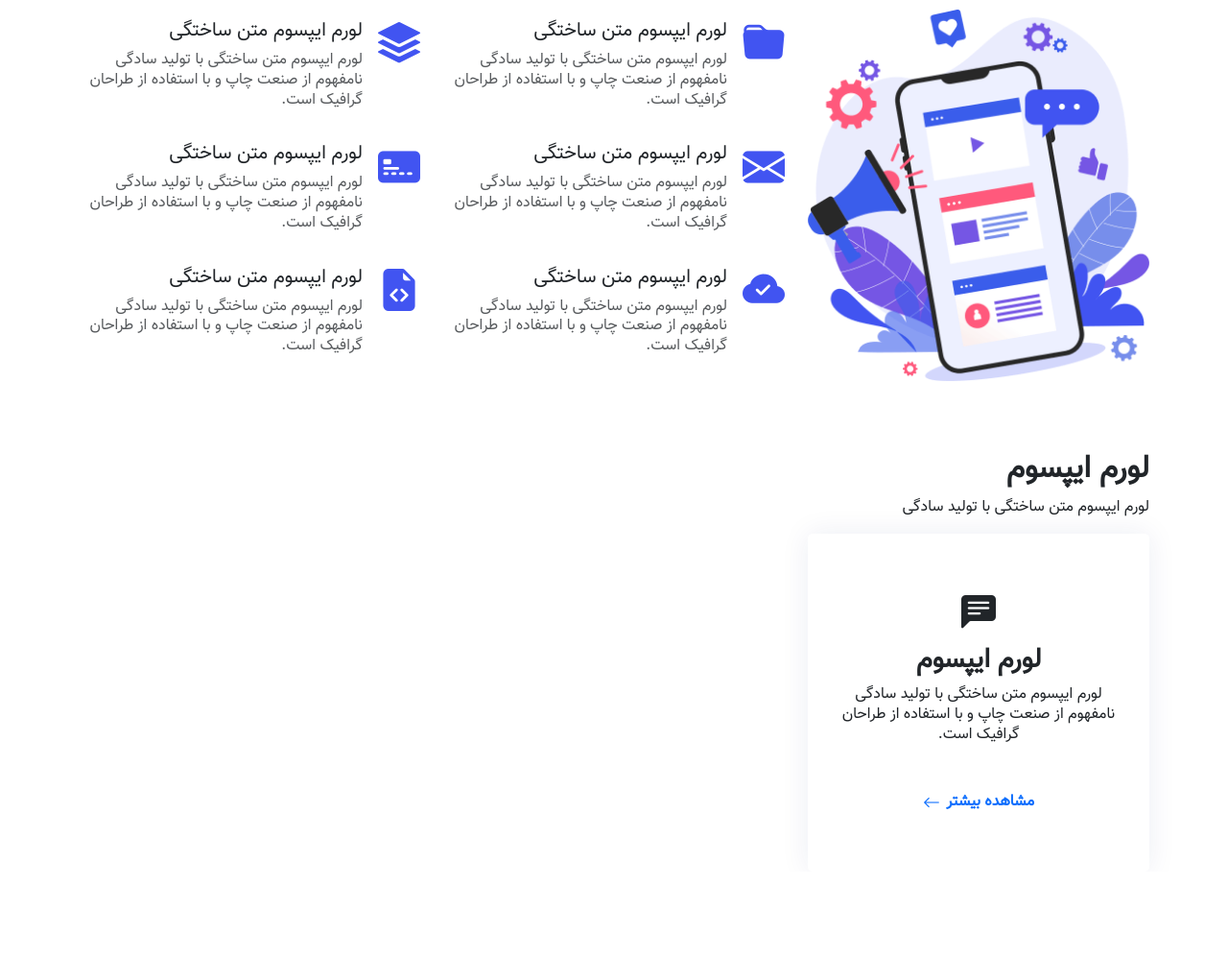
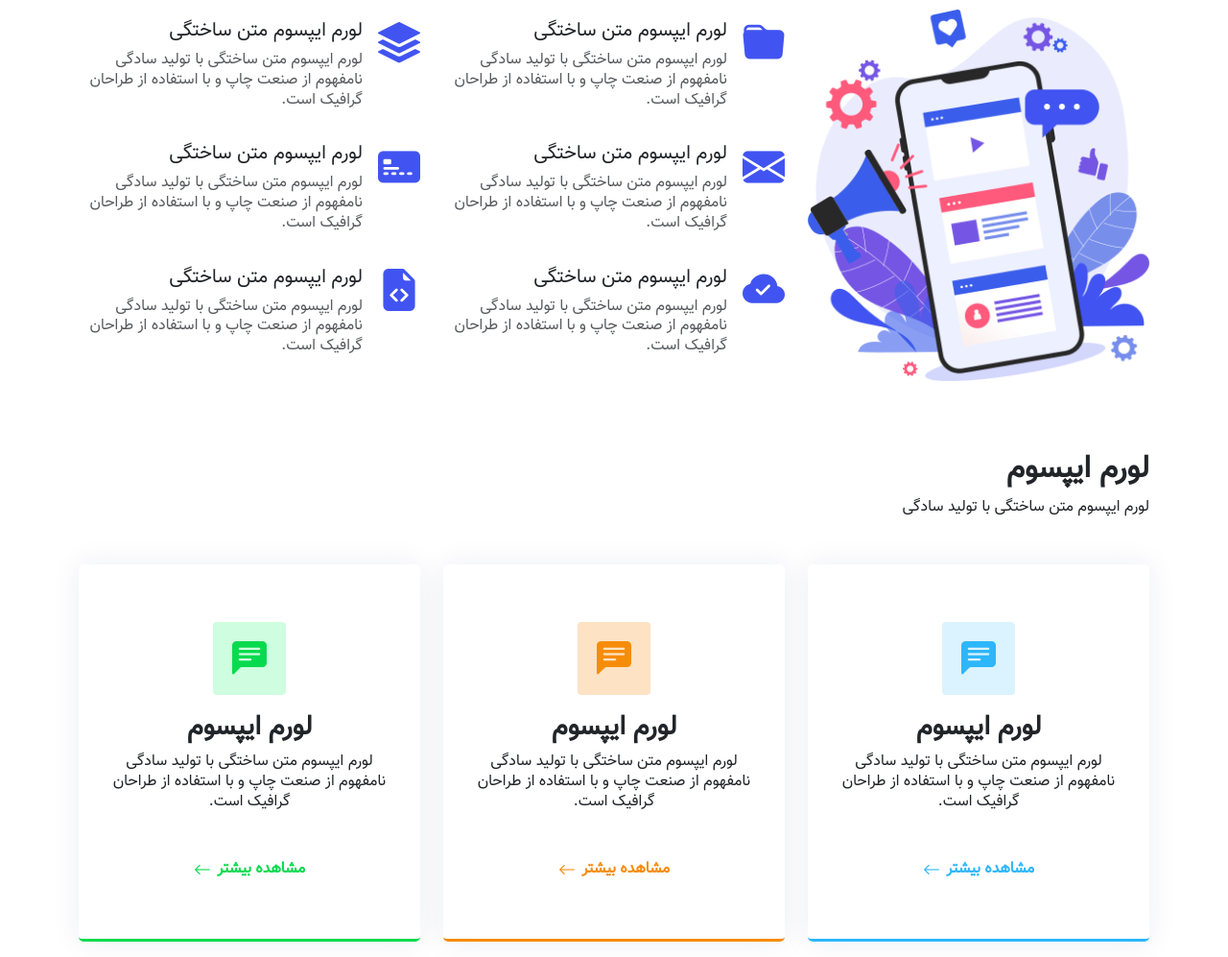
Before and after one commit to MasuMa6410/First-Video-Project, a plain HTML site: page index.html in a window 1280 px wide. Shown: the part 2331-3328 px from the top of the page at 96% size. Before the commit the page ends 3239 px from the top, so only its background shows below. Drawn offline with nearby package versions, Linux system fonts and the light colour scheme; a script that the page names is missing.

Commit message:
Ninth commit for the ninth video is added.

```diff
--- a/Styles/style.css
+++ b/Styles/style.css
@@ -114,10 +114,15 @@ p {
   padding: 60px 30px;
   text-align: center;
   border-radius: 5px;
+  transition: all 0.3s;
 }
 
-.services .service-box i {
+.services .service-box .icon {
   font-size: 36px;
+  padding: 20px;
+  line-height: 0;
+  display: inline-block;
+  border-radius: 4px;
 }
 
 .services .service-box .read-more {
@@ -132,3 +137,87 @@ p {
   line-height: 0;
   margin-right: 0.4rem;
 }
+
+/* Service-box-blue */
+
+.services .service-box.blue {
+  border-bottom: 3px solid #2db6fa;
+}
+
+.services .service-box.blue .icon {
+  color: #2db6fa;
+  background-color: #dbf3fe;
+}
+
+.services .service-box.blue .read-more {
+  color: #2db6fa;
+}
+
+.services .service-box.blue:hover {
+  background-color: #2db6fa;
+  color: #fff;
+}
+
+.services .service-box:hover .read-more {
+  color: #fff;
+}
+
+.services .service-box:hover .icon {
+  background-color: #fff;
+}
+
+/* Service-box-orange */
+
+.services .service-box.orange {
+  border-bottom: 3px solid #f68c09;
+}
+
+.services .service-box.orange .icon {
+  color: #f68c09;
+  background-color: #fde3c4;
+}
+
+.services .service-box.orange .read-more {
+  color: #f68c09;
+}
+
+.services .service-box.orange:hover {
+  background-color: #f68c09;
+  color: #fff;
+}
+
+.services .service-box:hover .read-more {
+  color: #fff;
+}
+
+.services .service-box:hover .icon {
+  background-color: #fff;
+}
+
+/* Service-b-x-green */
+
+.services .service-box.green {
+  border-bottom: 3px solid #08da4e;
+}
+
+.services .service-box.green .icon {
+  color: #08da4e;
+  background-color: #cffddf;
+}
+
+.services .service-box.green .read-more {
+  color: #08da4e;
+}
+
+.services .service-box.green:hover {
+  background-color: #08da4e;
+  color: #fff;
+}
+
+.services .service-box:hover .read-more {
+  color: #fff;
+}
+
+.services .service-box:hover .icon {
+  background-color: #fff;
+}
--- a/index.html
+++ b/index.html
@@ -354,11 +354,39 @@
           <h2 class="fw-bold">لورم ایپسوم</h2>
           <p>لورم ایپسوم متن ساختگی با تولید سادگی</p>
         </div>
-        <div class="row">
+        <div class="row gy-3 my-3">
           <div class="col-md-6 col-lg-4">
             <div class="service-box blue">
-              <i class="bi bi-chat-left-text-fill"></i>
-              <h3 class="fw-bold">لورم ایپسوم</h3>
+              <i class="icon bi bi-chat-left-text-fill"></i>
+              <h3 class="fw-bold mt-3">لورم ایپسوم</h3>
+              <p>
+                لورم ایپسوم متن ساختگی با تولید سادگی نامفهوم از صنعت چاپ و با
+                استفاده از طراحان گرافیک است.
+              </p>
+              <a class="read-more mt-5" href="#">
+                <span>مشاهده بیشتر</span>
+                <i class="bi bi-arrow-left"></i>
+              </a>
+            </div>
+          </div>
+          <div class="col-md-6 col-lg-4">
+            <div class="service-box orange">
+              <i class="icon bi bi-chat-left-text-fill"></i>
+              <h3 class="fw-bold mt-3">لورم ایپسوم</h3>
+              <p>
+                لورم ایپسوم متن ساختگی با تولید سادگی نامفهوم از صنعت چاپ و با
+                استفاده از طراحان گرافیک است.
+              </p>
+              <a class="read-more mt-5" href="#">
+                <span>مشاهده بیشتر</span>
+                <i class="bi bi-arrow-left"></i>
+              </a>
+            </div>
+          </div>
+          <div class="col-md-6 col-lg-4">
+            <div class="service-box green">
+              <i class="icon bi bi-chat-left-text-fill"></i>
+              <h3 class="fw-bold mt-3">لورم ایپسوم</h3>
               <p>
                 لورم ایپسوم متن ساختگی با تولید سادگی نامفهوم از صنعت چاپ و با
                 استفاده از طراحان گرافیک است.
@@ -372,6 +400,7 @@
         </div>
       </div>
     </section>
+
     <!-- Bootstrap JS link -->
     <script
       src="https://cdn.jsdelivr.net/npm/bootstrap@5.3.3/dist/js/bootstrap.bundle.min.js"
```
